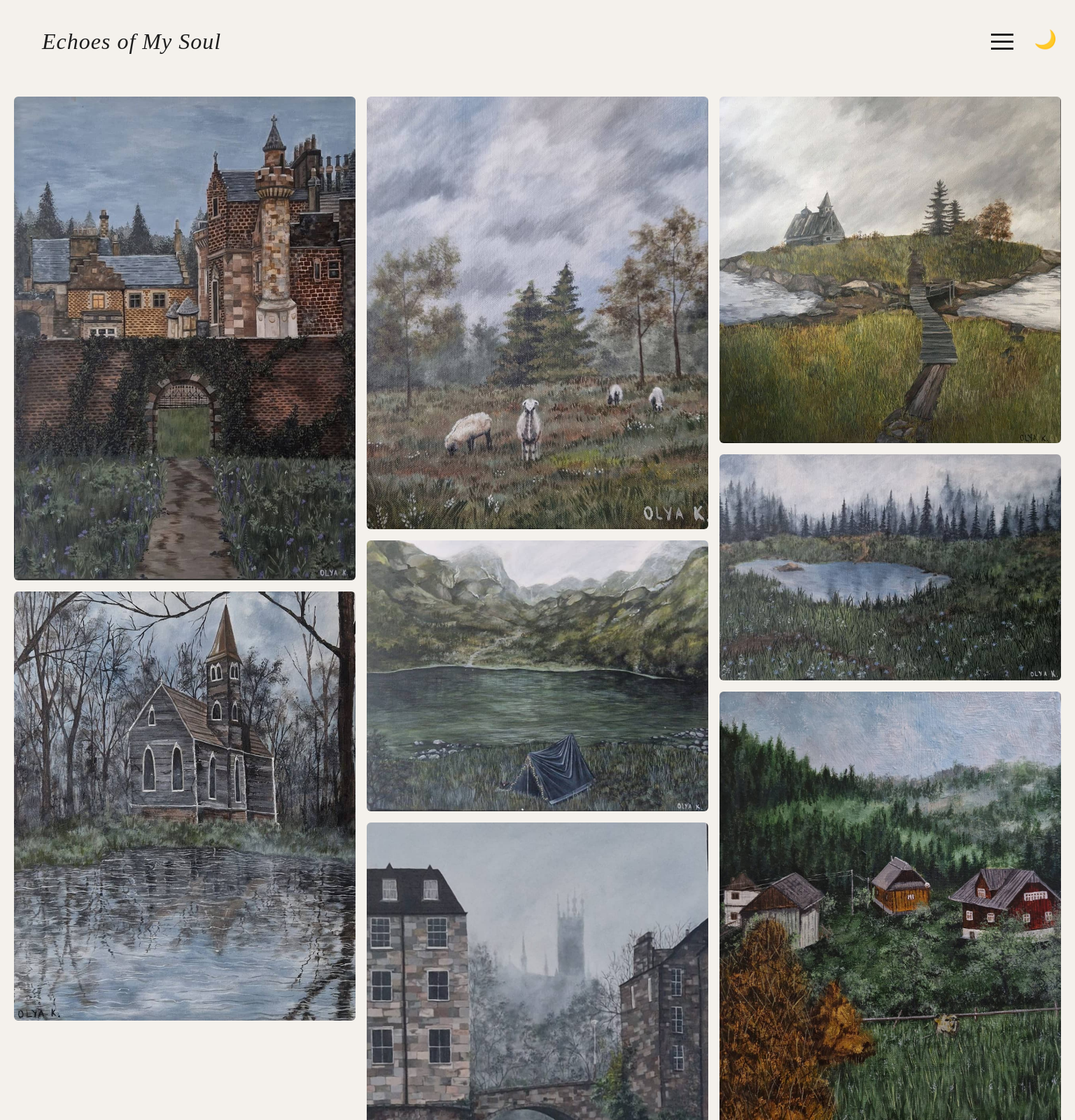
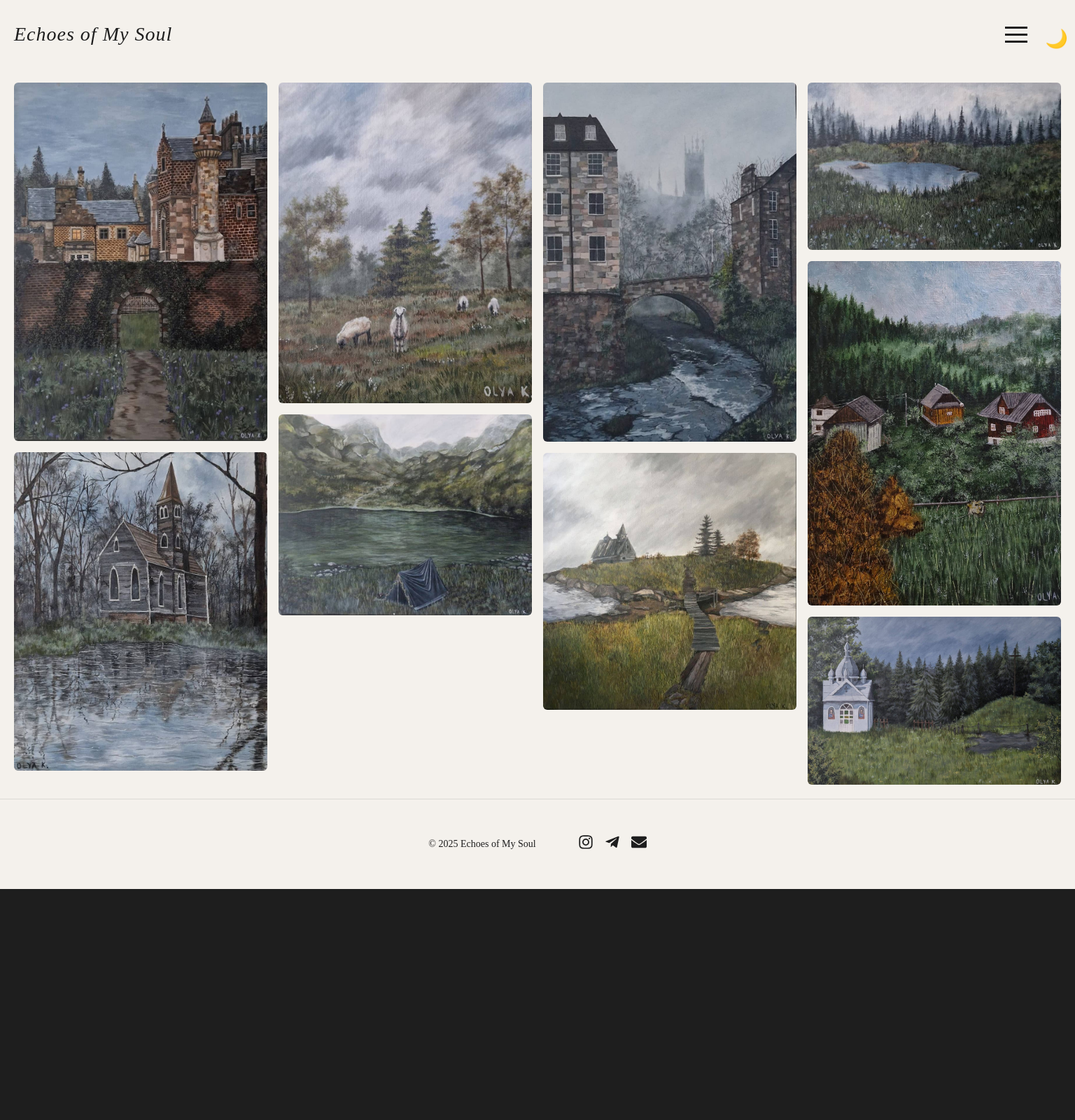
Before and after one commit to LesyaKot/painting_echoes, a React (Vite) app: page / in a window 1536 px wide. Shown: the top 1600 px of the page at 70% size. After the commit the page ends 1270 px from the top, so only its background shows below. Built offline with nearby package versions, Linux system fonts and the light colour scheme.

Commit message:
add media, css

```diff
--- a/src/components/GalleryItem/GalleryItem.module.css
+++ b/src/components/GalleryItem/GalleryItem.module.css
@@ -3,7 +3,7 @@
 }
 
 .gallery {
-  column-count: 3;
+  column-count: 1;
   column-gap: 16px;
 }
 
@@ -41,7 +41,7 @@
 
 .navButton {
   position: absolute;
-  top: 50%;
+  top: 90%;
   transform: translateY(-50%);
   background: rgba(255, 255, 255, 0.2);
   border: none;
@@ -77,22 +77,6 @@
   }
 }
 
-@media (max-width: 1024px) {
-  .gallery {
-    column-count: 2;
-  }
-}
-
-@media (max-width: 600px) {
-  .gallery {
-    column-count: 1;
-  }
-  .navButton {
-    font-size: 24px;
-    left: 20px;
-    right: 20px;
-  }
-}
 .light {
   background-color: #f4f1ec;
   color: #1e1e1e;
@@ -114,3 +98,19 @@
 .dark .gallery img:hover {
   box-shadow: 0 0 10px rgba(255, 255, 255, 0.2);
 }
+
+@media (min-width: 768px) {
+  .gallery {
+    column-count: 2;
+  }
+  .navButton {
+    font-size: 24px;
+    top: 50%;
+  }
+}
+
+@media (min-width: 1440px) {
+  .gallery {
+    column-count: 4;
+  }
+}
--- a/src/components/Header/Header.module.css
+++ b/src/components/Header/Header.module.css
@@ -20,7 +20,7 @@
 .hamburger {
   cursor: pointer;
   z-index: 1001;
-  margin-right: 20px;
+  margin-right: 40px;
 }
 
 .nav {
--- a/src/components/Logo/Logo.jsx
+++ b/src/components/Logo/Logo.jsx
@@ -4,10 +4,6 @@ export default function Logo() {
   return (
     <div className={css.wrap}>
       <p className={css.logo}>Echoes of My Soul</p>
-      {/* <p className={css.logotext}>
-        Art is my language. Through pastel hues and the movement of my brush, I
-        capture nature’s beauty.
-      </p> */}
     </div>
   );
 }
--- a/src/components/Logo/Logo.module.css
+++ b/src/components/Logo/Logo.module.css
@@ -3,16 +3,24 @@
   flex-direction: column;
   text-align: left;
 }
+
 .logo {
-  /* color: #fff; */
-  font-size: 32px;
+  font-size: 20px;
   line-height: 1.7;
   font-family: "Playfair Display", serif;
   letter-spacing: 1px;
   font-style: italic;
 }
 
-.logotext {
-  /* color: #fff; */
-  font-family: "Playfair Display", serif;
+@media (min-width: 768px) {
+  .logo {
+    font-size: 22px;
+    line-height: 1.5;
+  }
 }
+
+@media (min-width: 1440px) {
+  .logo {
+    font-size: 28px;
+  }
+}
--- a/src/components/ThemeToggle/ThemeToggle.module.css
+++ b/src/components/ThemeToggle/ThemeToggle.module.css
@@ -1,13 +1,15 @@
 .btn {
   position: absolute;
-  top: 40px;
-  right: 20px;
+  top: 15px;
+  right: 5px;
   font-size: 26px;
   background: none;
   border: none;
   cursor: pointer;
   transition: transform 0.3s ease;
   z-index: 1000;
+  margin: 0;
+  padding: 0;
 }
 
 .wrap:hover {
@@ -23,3 +25,17 @@
   background-color: #f5f5f5;
   color: #1e1e1e;
 }
+
+@media (min-width: 768px) {
+  .btn {
+    top: 20px;
+    right: 10px;
+  }
+}
+
+@media (min-width: 1440px) {
+  .btn {
+    top: 40px;
+    right: 10px;
+  }
+}
--- a/src/pages/Footer/Footer.module.css
+++ b/src/pages/Footer/Footer.module.css
@@ -1,22 +1,20 @@
 .footer {
   color: #f5f5f5;
-  padding: 40px 20px;
+  padding: 40px 40px;
   border-top: 1px solid rgba(255, 255, 255, 0.1);
+  display: flex;
+  flex-direction: row;
+  justify-content: center;
+  align-items: center;
 }
 
 .container {
-  max-width: 1200px;
-  margin: 0 auto;
-  display: flex;
-  justify-content: space-between;
-  align-items: center;
-  flex-wrap: wrap;
-  gap: 20px;
+  max-width: 380px;
 }
 
 .left {
-  font-size: 14px;
-  line-height: 20px;
+  font-size: 12px;
+  line-height: 18px;
 }
 
 .name {
@@ -29,11 +27,6 @@
   margin-left: 16px;
   font-size: 22px;
   transition: color 0.3s ease, transform 0.2s ease;
-}
-
-.right a:hover {
-  color: #b1bda2;
-  transform: translateY(-2px);
 }
 
 .dark {
@@ -72,3 +65,48 @@
   color: #70825a;
   transform: translateY(-2px);
 }
+
+@media (min-width: 768px) {
+  .container {
+    max-width: 560px;
+    display: flex;
+    flex-direction: row;
+    align-content: center;
+    justify-content: center;
+    align-items: center;
+    gap: 44px;
+  }
+}
+
+@media (min-width: 1440px) {
+  .container {
+    max-width: 1200px;
+    margin: 0 auto;
+    display: flex;
+    justify-content: space-between;
+    align-items: center;
+    flex-wrap: wrap;
+  }
+
+  .left {
+    font-size: 14px;
+    line-height: 20px;
+  }
+
+  .name {
+    color: #b1bda2;
+    font-weight: 600;
+  }
+
+  .right a {
+    color: #f5f5f5;
+    margin-left: 16px;
+    font-size: 22px;
+    transition: color 0.3s ease, transform 0.2s ease;
+  }
+
+  .right a:hover {
+    color: #b1bda2;
+    transform: translateY(-2px);
+  }
+}
--- a/src/pages/Home/Home.module.css
+++ b/src/pages/Home/Home.module.css
@@ -6,12 +6,38 @@
 
 .wrap {
   display: flex;
+  flex-direction: row;
+  align-content: center;
   justify-content: space-between;
   align-items: center;
-  padding-left: 60px;
-  padding-right: 60px;
+  padding-left: 20px;
+  padding-right: 20px;
 }
 
 .main {
   flex: 1;
 }
+
+.main {
+  flex: 1;
+}
+
+@media (min-width: 768px) {
+  .wrap {
+    gap: 20px;
+    padding-left: 20px;
+    padding-right: 20px;
+  }
+}
+
+@media (min-width: 1440px) {
+  .wrap {
+    /* display: flex;
+    flex-direction: row;
+    align-content: center;
+    justify-content: space-between;
+    align-items: center;
+    padding-left: 20px;
+    padding-right: 20px; */
+  }
+}
```
